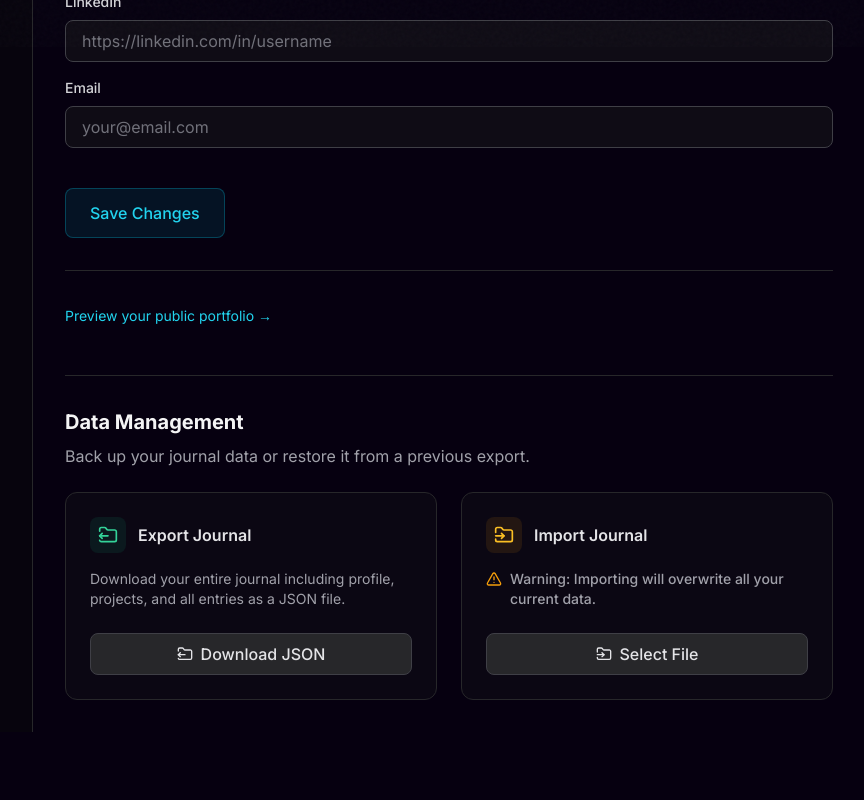
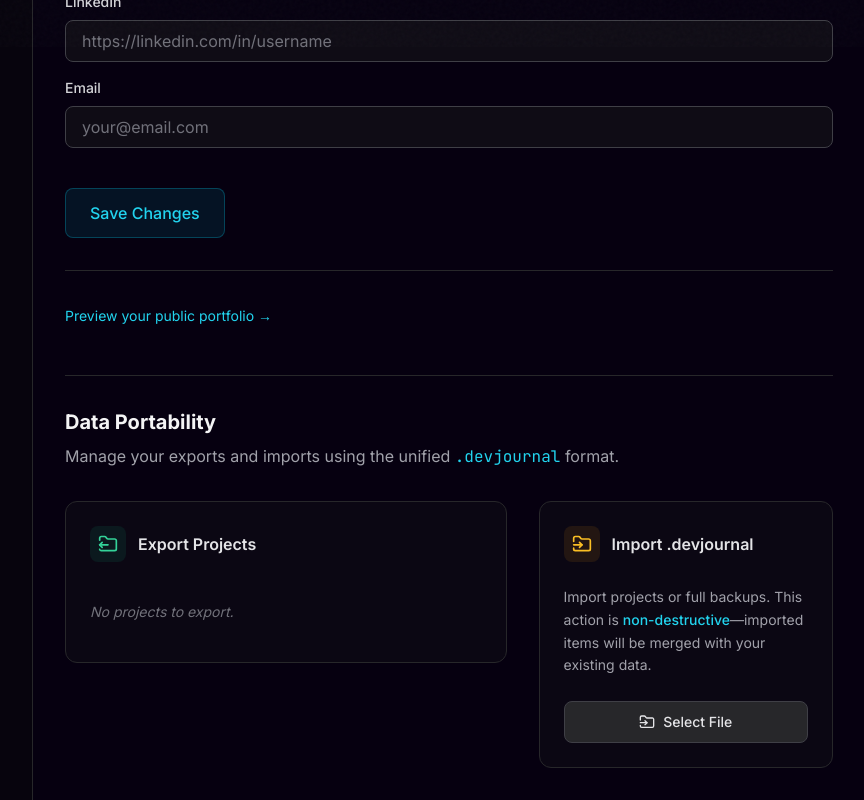
Before and after one commit to takoonit/devjournal, a Next.js app: page /editor/settings in a window 1280 px wide. Shown: the part 753-1553 px from the top of the page, without its empty margins (223-1087 px from the left). Before the commit the page ends 1485 px from the top, so only its background shows below. Built offline with nearby package versions, Linux system fonts and the light colour scheme.

Commit message:
feat: Introduce .devjournal file format for comprehensive data import/export, supporting selective projects and full backups.

```diff
--- a/app/editor/layout.tsx
+++ b/app/editor/layout.tsx
@@ -12,7 +12,7 @@ export default function EditorLayout({
     children: React.ReactNode;
 }) {
     const projects = useDevJournalStore((state) => state.projects);
-    const importProjectJournal = useDevJournalStore((state) => state.importProjectJournal);
+    const importDevJournal = useDevJournalStore((state) => state.importDevJournal);
     const fileInputRef = useRef<HTMLInputElement>(null);
     const router = useRouter();
 
@@ -20,12 +20,9 @@ export default function EditorLayout({
         const file = e.target.files?.[0];
         if (!file) return;
 
-        const result = await importProjectJournal(file);
+        const result = await importDevJournal(file);
         if (result.success) {
             alert(result.message);
-            // Optionally redirect to the new project?
-            // The import logs might not have the new ID easily accessible here unless we return it.
-            // For now, staying on page is fine.
         } else {
             alert(result.message);
         }
@@ -73,7 +70,7 @@ export default function EditorLayout({
                                 type="file"
                                 ref={fileInputRef}
                                 onChange={handleImport}
-                                accept=".json"
+                                accept=".devjournal"
                                 className="hidden"
                             />
                         </div>
--- a/components/editor/project-actions.tsx
+++ b/components/editor/project-actions.tsx
@@ -8,13 +8,13 @@ interface ProjectActionsProps {
 }
 
 export function ProjectActions({ projectId }: ProjectActionsProps) {
-    const exportProjectJournal = useDevJournalStore((state) => state.exportProjectJournal);
+    const exportSelectedProjects = useDevJournalStore((state) => state.exportSelectedProjects);
 
     return (
         <button
-            onClick={() => exportProjectJournal(projectId)}
+            onClick={() => exportSelectedProjects([projectId])}
             className="flex items-center gap-2 px-3 py-1.5 bg-zinc-800 hover:bg-zinc-700 text-zinc-300 rounded-md transition-colors border border-zinc-700 text-sm font-medium"
-            title="Export project journal as JSON"
+            title="Export project journal as .devjournal"
         >
             <FolderOutput className="w-4 h-4" />
             Export Project
--- a/components/settings/export-import-section.tsx
+++ b/components/settings/export-import-section.tsx
@@ -2,28 +2,48 @@
 
 import { useState, useRef } from "react";
 import { useDevJournalStore } from "@/lib/store";
-import { FolderOutput, FolderInput, AlertTriangle, CheckCircle2, XCircle } from "lucide-react";
+import { FolderOutput, FolderInput, CheckCircle2, XCircle, CheckSquare, Square } from "lucide-react";
 
 export function ExportImportSection() {
+    const projects = useDevJournalStore((state) => state.projects);
     const exportJournal = useDevJournalStore((state) => state.exportJournal);
-    const importJournal = useDevJournalStore((state) => state.importJournal);
+    const exportSelectedProjects = useDevJournalStore((state) => state.exportSelectedProjects);
+    const importDevJournal = useDevJournalStore((state) => state.importDevJournal);
     const fileInputRef = useRef<HTMLInputElement>(null);
 
+    const [selectedProjectIds, setSelectedProjectIds] = useState<string[]>([]);
     const [status, setStatus] = useState<{
         type: "idle" | "success" | "error" | "loading";
         message: string;
     }>({ type: "idle", message: "" });
 
-    const handleExport = () => {
+    const toggleProject = (projectId: string) => {
+        setSelectedProjectIds(prev =>
+            prev.includes(projectId)
+                ? prev.filter(id => id !== projectId)
+                : [...prev, projectId]
+        );
+    };
+
+    const handleExportAll = () => {
         try {
             exportJournal();
-            setStatus({ type: "success", message: "Journal exported successfully!" });
+            setStatus({ type: "success", message: "Full journal backup exported!" });
             setTimeout(() => setStatus({ type: "idle", message: "" }), 3000);
         } catch (error) {
-            setStatus({
-                type: "error",
-                message: "Failed to export journal. Please try again.",
-            });
+            setStatus({ type: "error", message: "Export failed." });
+        }
+    };
+
+    const handleExportSelected = () => {
+        if (selectedProjectIds.length === 0) return;
+        try {
+            exportSelectedProjects(selectedProjectIds);
+            setStatus({ type: "success", message: `Exported ${selectedProjectIds.length} projects.` });
+            setTimeout(() => setStatus({ type: "idle", message: "" }), 3000);
+            setSelectedProjectIds([]);
+        } catch (error) {
+            setStatus({ type: "error", message: "Export failed." });
         }
     };
 
@@ -31,14 +51,9 @@ export function ExportImportSection() {
         const file = e.target.files?.[0];
         if (!file) return;
 
-        if (!confirm("This will replace all your current data. Are you sure you want to continue?")) {
-            if (fileInputRef.current) fileInputRef.current.value = "";
-            return;
-        }
+        setStatus({ type: "loading", message: "Processing DevJournal file..." });
 
-        setStatus({ type: "loading", message: "Importing journal..." });
-
-        const result = await importJournal(file);
+        const result = await importDevJournal(file);
 
         if (result.success) {
             setStatus({ type: "success", message: result.message });
@@ -52,47 +67,82 @@ export function ExportImportSection() {
 
     return (
         <div className="mt-12 pt-8 border-t border-zinc-800">
-            <h3 className="text-xl font-bold text-zinc-100 mb-2">Data Management</h3>
-            <p className="text-zinc-400 mb-6">
-                Back up your journal data or restore it from a previous export.
+            <h3 className="text-xl font-bold text-zinc-100 mb-2">Data Portability</h3>
+            <p className="text-zinc-400 mb-8">
+                Manage your exports and imports using the unified <code className="text-cyan-400">.devjournal</code> format.
             </p>
 
-            <div className="grid grid-cols-1 md:grid-cols-2 gap-6">
+            <div className="grid grid-cols-1 md:grid-cols-[1.5fr_1fr] gap-8">
                 {/* Export Section */}
+                <div className="space-y-6">
                     <div className="p-6 bg-zinc-900/30 border border-zinc-800 rounded-xl">
-                    <div className="flex items-center gap-3 mb-4">
+                        <div className="flex items-center gap-3 mb-6">
                             <div className="p-2 bg-emerald-500/10 rounded-lg">
                                 <FolderOutput className="w-5 h-5 text-emerald-400" />
                             </div>
-                        <h4 className="font-semibold text-zinc-200">Export Journal</h4>
+                            <h4 className="font-semibold text-zinc-200">Export Projects</h4>
                         </div>
-                    <p className="text-sm text-zinc-400 mb-6">
-                        Download your entire journal including profile, projects, and all entries as a JSON file.
-                    </p>
+
+                        {projects.length > 0 ? (
+                            <div className="space-y-4">
+                                <div className="max-h-48 overflow-y-auto pr-2 space-y-2 mb-6 scrollbar-thin scrollbar-thumb-zinc-800">
+                                    {projects.map((project) => {
+                                        const isSelected = selectedProjectIds.includes(project.id);
+                                        return (
                                             <button
-                        onClick={handleExport}
-                        className="w-full flex items-center justify-center gap-2 px-4 py-2 bg-zinc-800 hover:bg-zinc-700 text-zinc-200 rounded-lg transition-colors border border-zinc-700 font-medium"
+                                                key={project.id}
+                                                onClick={() => toggleProject(project.id)}
+                                                className={`w-full flex items-center gap-3 p-3 rounded-lg border transition-all ${isSelected
+                                                        ? "bg-cyan-500/5 border-cyan-500/30 text-cyan-400"
+                                                        : "bg-zinc-800/20 border-zinc-800 text-zinc-400 hover:border-zinc-700 hover:text-zinc-300"
+                                                    }`}
                                             >
-                        <FolderOutput className="w-4 h-4" />
-                        Download JSON
+                                                {isSelected ? <CheckSquare className="w-4 h-4" /> : <Square className="w-4 h-4" />}
+                                                <span className="text-sm font-medium truncate">{project.name}</span>
                                             </button>
+                                        );
+                                    })}
+                                </div>
+
+                                <div className="flex gap-3">
+                                    <button
+                                        onClick={handleExportSelected}
+                                        disabled={selectedProjectIds.length === 0}
+                                        className="flex-1 flex items-center justify-center gap-2 px-4 py-2.5 bg-cyan-500 text-zinc-950 rounded-lg hover:bg-cyan-400 transition-colors font-semibold disabled:opacity-50 disabled:cursor-not-allowed text-sm"
+                                    >
+                                        Export Selected ({selectedProjectIds.length})
+                                    </button>
+                                    <button
+                                        onClick={handleExportAll}
+                                        className="flex-1 flex items-center justify-center gap-2 px-4 py-2.5 bg-zinc-800 hover:bg-zinc-700 text-zinc-200 rounded-lg transition-colors border border-zinc-700 font-medium text-sm"
+                                    >
+                                        Backup Everything
+                                    </button>
+                                </div>
+                            </div>
+                        ) : (
+                            <p className="text-sm text-zinc-500 italic py-4">No projects to export.</p>
+                        )}
+                    </div>
                 </div>
 
                 {/* Import Section */}
+                <div className="space-y-6">
                     <div className="p-6 bg-zinc-900/30 border border-zinc-800 rounded-xl">
-                    <div className="flex items-center gap-3 mb-4">
+                        <div className="flex items-center gap-3 mb-6">
                             <div className="p-2 bg-amber-500/10 rounded-lg">
                                 <FolderInput className="w-5 h-5 text-amber-400" />
                             </div>
-                        <h4 className="font-semibold text-zinc-200">Import Journal</h4>
+                            <h4 className="font-semibold text-zinc-200">Import .devjournal</h4>
                         </div>
-                    <p className="text-sm text-zinc-400 mb-6 font-medium flex items-start gap-2">
-                        <AlertTriangle className="w-4 h-4 text-amber-500 shrink-0 mt-0.5" />
-                        <span>Warning: Importing will overwrite all your current data.</span>
+
+                        <p className="text-sm text-zinc-400 mb-6 leading-relaxed">
+                            Import projects or full backups. This action is <span className="text-cyan-400 font-medium">non-destructive</span>—imported items will be merged with your existing data.
                         </p>
+
                         <button
                             onClick={() => fileInputRef.current?.click()}
-                        className="w-full flex items-center justify-center gap-2 px-4 py-2 bg-zinc-800 hover:bg-zinc-700 text-zinc-200 rounded-lg transition-colors border border-zinc-700 font-medium"
+                            className="w-full flex items-center justify-center gap-2 px-4 py-2.5 bg-zinc-800 hover:bg-zinc-700 text-zinc-200 rounded-lg transition-colors border border-zinc-700 font-medium text-sm"
                         >
                             <FolderInput className="w-4 h-4" />
                             Select File
@@ -101,16 +151,17 @@ export function ExportImportSection() {
                             type="file"
                             ref={fileInputRef}
                             onChange={handleImport}
-                        accept=".json"
+                            accept=".devjournal"
                             className="hidden"
                         />
+                    </div>
                 </div>
             </div>
 
             {/* Status Message */}
             {status.type !== "idle" && (
                 <div
-                    className={`mt-6 p-4 rounded-lg flex items-center gap-3 border ${status.type === "success"
+                    className={`mt-8 p-4 rounded-lg flex items-center gap-3 border animate-in fade-in slide-in-from-top-2 duration-300 ${status.type === "success"
                         ? "bg-emerald-500/10 border-emerald-500/30 text-emerald-400"
                         : status.type === "error"
                             ? "bg-rose-500/10 border-rose-500/30 text-rose-400"
--- a/lib/store.ts
+++ b/lib/store.ts
@@ -25,11 +25,10 @@ interface DevJournalStore {
     getPublicEntriesByProjectId: (projectId: string) => Entry[];
     getPublicProjects: () => Project[];
 
-    // Export/Import
+    // Unified Portability (.devjournal)
     exportJournal: () => void;
-    importJournal: (file: File) => Promise<{ success: boolean; message: string }>;
-    exportProjectJournal: (projectId: string) => void;
-    importProjectJournal: (file: File) => Promise<{ success: boolean; message: string }>;
+    exportSelectedProjects: (projectIds: string[]) => void;
+    importDevJournal: (file: File) => Promise<{ success: boolean; message: string }>;
 }
 
 export const useDevJournalStore = create<DevJournalStore>()(
@@ -132,11 +131,12 @@ export const useDevJournalStore = create<DevJournalStore>()(
                     return publicEntries.length > 0;
                 }),
 
-            // Export journal as JSON file
+            // Unified Export (.devjournal)
             exportJournal: () => {
                 const state = get();
                 const exportData = {
                     version: "1.0",
+                    type: "global",
                     exportedAt: new Date().toISOString(),
                     user: state.user,
                     projects: state.projects,
@@ -149,131 +149,127 @@ export const useDevJournalStore = create<DevJournalStore>()(
                 const link = document.createElement("a");
                 const date = new Date().toISOString().split("T")[0];
                 link.href = url;
-                link.download = `devjournal-export-${date}.json`;
+                link.download = `devjournal-backup-${date}.devjournal`;
                 document.body.appendChild(link);
                 link.click();
                 document.body.removeChild(link);
                 URL.revokeObjectURL(url);
             },
 
-            // Import journal from JSON file
-            importJournal: async (file: File) => {
-                try {
-                    const text = await file.text();
-                    const data = JSON.parse(text);
-
-                    // Validate structure
-                    if (!data.version || !data.user || !data.projects || !data.entries) {
-                        return {
-                            success: false,
-                            message: "Invalid journal file format. Missing required fields.",
-                        };
-                    }
-
-                    // Validate data types
-                    if (!Array.isArray(data.projects) || !Array.isArray(data.entries)) {
-                        return {
-                            success: false,
-                            message: "Invalid journal file format. Projects and entries must be arrays.",
-                        };
-                    }
-
-                    // Import the data (replace all)
-                    set({
-                        user: data.user,
-                        projects: data.projects,
-                        entries: data.entries,
-                    });
-
-                    return {
-                        success: true,
-                        message: `Successfully imported ${data.projects.length} projects and ${data.entries.length} entries.`,
-                    };
-                } catch (error) {
-                    return {
-                        success: false,
-                        message: error instanceof Error ? error.message : "Failed to import journal.",
-                    };
-                }
-            },
-
-            // Export specific project and its entries
-            exportProjectJournal: (projectId: string) => {
+            // Selective Project Export
+            exportSelectedProjects: (projectIds) => {
                 const state = get();
-                const project = state.projects.find((p) => p.id === projectId);
-                if (!project) return;
-
-                const entries = state.entries.filter((e) => e.projectId === projectId);
+                const selectedProjects = state.projects.filter((p) => projectIds.includes(p.id));
+                const selectedEntries = state.entries.filter((e) => projectIds.includes(e.projectId));
 
                 const exportData = {
                     version: "1.0",
-                    type: "project",
+                    type: "selective",
                     exportedAt: new Date().toISOString(),
-                    project,
-                    entries,
+                    projects: selectedProjects,
+                    entries: selectedEntries,
                 };
 
                 const dataStr = JSON.stringify(exportData, null, 2);
                 const blob = new Blob([dataStr], { type: "application/json" });
                 const url = URL.createObjectURL(blob);
                 const link = document.createElement("a");
-                const safeName = project.name.toLowerCase().replace(/[^a-z0-9]/g, "-");
+                const fileName = selectedProjects.length === 1
+                    ? `project-${selectedProjects[0].name.toLowerCase().replace(/[^a-z0-9]/g, "-")}`
+                    : `selected-projects-${new Date().toISOString().split("T")[0]}`;
+
                 link.href = url;
-                link.download = `project-${safeName}-export.json`;
+                link.download = `${fileName}.devjournal`;
                 document.body.appendChild(link);
                 link.click();
                 document.body.removeChild(link);
                 URL.revokeObjectURL(url);
             },
 
-            // Import a project journal as a new project
-            importProjectJournal: async (file: File) => {
+            // Unified Smart Import
+            importDevJournal: async (file) => {
                 try {
                     const text = await file.text();
                     const data = JSON.parse(text);
 
-                    // Validate
-                    if (!data.project || !Array.isArray(data.entries)) {
-                        return {
-                            success: false,
-                            message: "Invalid project journal file format.",
-                        };
+                    if (!data.version) {
+                        return { success: false, message: "Invalid file format." };
                     }
 
-                    // Generate new IDs to avoid collision and allow "importing as new"
-                    const newProjectId = generateId();
-                    const newProject: Project = {
-                        ...data.project,
-                        id: newProjectId,
-                        slug: generateSlug(data.project.name + " (Imported " + new Date().toLocaleTimeString() + ")"),
-                        createdAt: new Date().toISOString(),
-                        updatedAt: new Date().toISOString(),
-                    };
+                    const state = get();
+                    const projectsToImport: Project[] = [];
+                    const entriesToImport: Entry[] = [];
 
-                    const newEntries: Entry[] = data.entries.map((entry: Entry) => ({
-                        ...entry,
-                        id: generateId(),
-                        projectId: newProjectId,
-                        createdAt: entry.createdAt, // Preserve original timestamps for logs? Or update?
-                        updatedAt: new Date().toISOString(),
-                    }));
+                    // 1. Resolve what to import
+                    if (data.type === "global") {
+                        projectsToImport.push(...data.projects);
+                        entriesToImport.push(...data.entries);
+                        // Optionally update user bio/data? Keeping merging non-destructive for user too.
+                    } else if (data.type === "selective" || data.type === "project") {
+                        const projs = data.projects || (data.project ? [data.project] : []);
+                        projectsToImport.push(...projs);
+                        entriesToImport.push(...data.entries);
+                    } else {
+                        return { success: false, message: "Unknown DevJournal content type." };
+                    }
 
-                    set((state) => ({
-                        projects: [...state.projects, newProject],
-                        entries: [...state.entries, ...newEntries],
-                    }));
+                    // 2. Process each project with Windows-style renaming
+                    const projectMappings: Record<string, string> = {}; // Old ID -> New ID
+
+                    projectsToImport.forEach(incomingProj => {
+                        let finalName = incomingProj.name;
+                        let counter = 1;
+
+                        while (state.projects.some(p => p.name === finalName)) {
+                            finalName = `${incomingProj.name} (${counter})`;
+                            counter++;
+                        }
+
+                        const newProjectId = generateId();
+                        projectMappings[incomingProj.id] = newProjectId;
+
+                        state.projects.push({
+                            ...incomingProj,
+                            id: newProjectId,
+                            name: finalName,
+                            slug: generateSlug(finalName),
+                            createdAt: incomingProj.createdAt || new Date().toISOString(),
+                            updatedAt: new Date().toISOString(),
+                        });
+                    });
+
+                    // 3. Process entries linked to these projects
+                    entriesToImport.forEach(incomingEntry => {
+                        const newProjectId = projectMappings[incomingEntry.projectId];
+                        if (newProjectId) {
+                            state.entries.push({
+                                ...incomingEntry,
+                                id: generateId(),
+                                projectId: newProjectId,
+                                updatedAt: new Date().toISOString()
+                            });
+                        }
+                    });
+
+                    // Update state
+                    set({
+                        projects: [...state.projects],
+                        entries: [...state.entries]
+                    });
 
                     return {
                         success: true,
-                        message: `Successfully imported "${newProject.name}" with ${newEntries.length} entries.`,
+                        message: `Successfully imported ${projectsToImport.length} projects.`
                     };
+
                 } catch (error) {
                     return {
                         success: false,
-                        message: error instanceof Error ? error.message : "Failed to import project journal.",
+                        message: error instanceof Error ? error.message : "Failed to import .devjournal file.",
                     };
                 }
             },
+
         }),
         {
             name: "devjournal-storage",
```
Also changed, not shown: blueprint/constitution.md (+24 -7 lines), 1 other file (tests, documents, lock files or other folders). Lines whose indentation alone changed are shown as unchanged.
